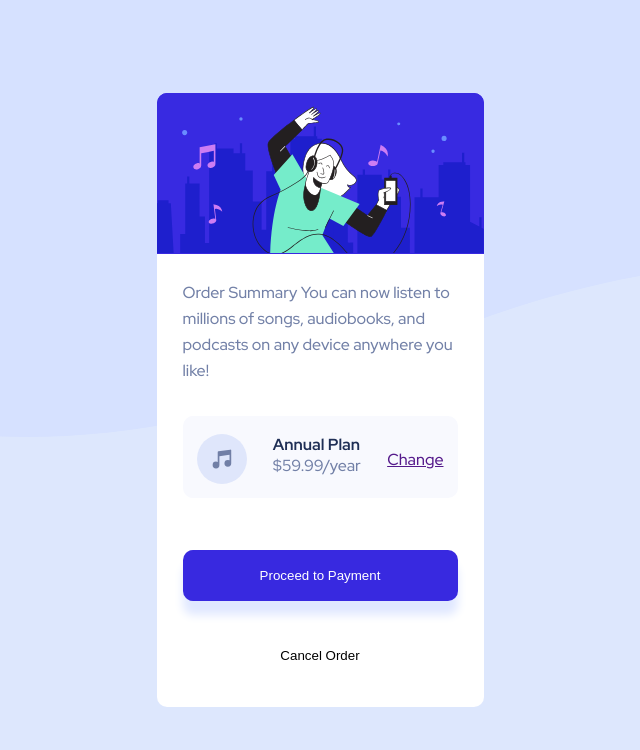
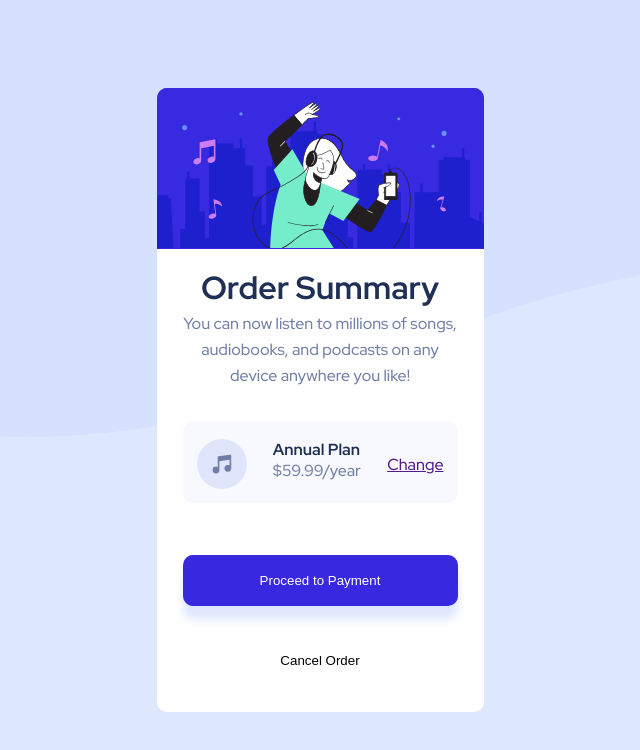
Before and after one commit to mahassan/Order-summary, a plain HTML site: page index.html in a window 1280 px wide. Shown: the whole page, without its empty margins (320-960 px from the left). Drawn offline with Linux system fonts and the light colour scheme.

Commit message:
updated heading styles

```diff
--- a/index.html
+++ b/index.html
@@ -17,7 +17,7 @@
       </header>
      <main>
        <div class="summary">
-        Order Summary
+        <h1>Order Summary</h1>
         You can now listen to millions of songs, audiobooks, and podcasts on any
         device anywhere you like!
        </div>
--- a/styles.scss
+++ b/styles.scss
@@ -43,6 +43,12 @@ body{
                 color: hsl(224, 23%, 55%);
                 margin-bottom: 32px;
                 line-height: 26px;
+                text-align: center;
+                h1{
+                    color: hsl(223, 47%, 23%);
+                    margin-bottom:10px;
+                    font-weight: 700;
+                }
             }
             .offer{
                 background-color: hsl(230, 75%, 98.4%);
```
Also changed, not shown: styles.css, 1 other file.
